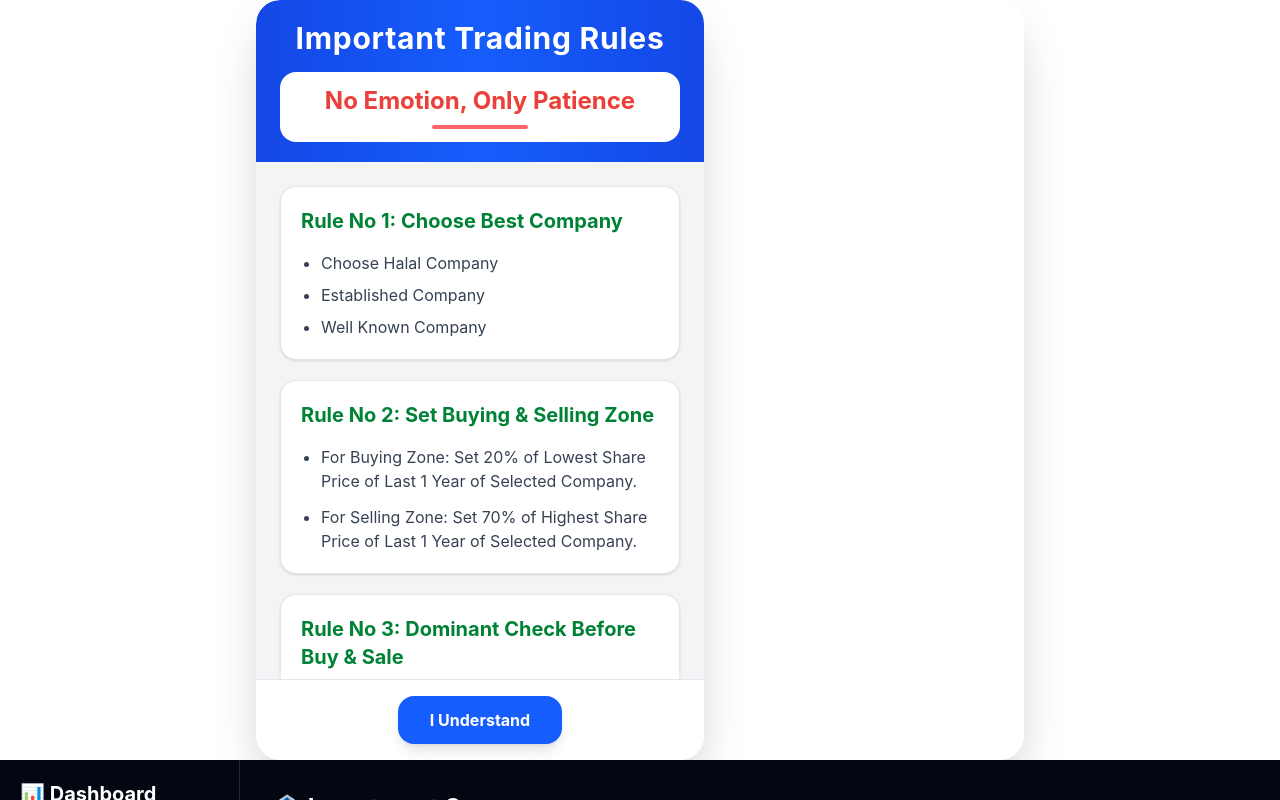
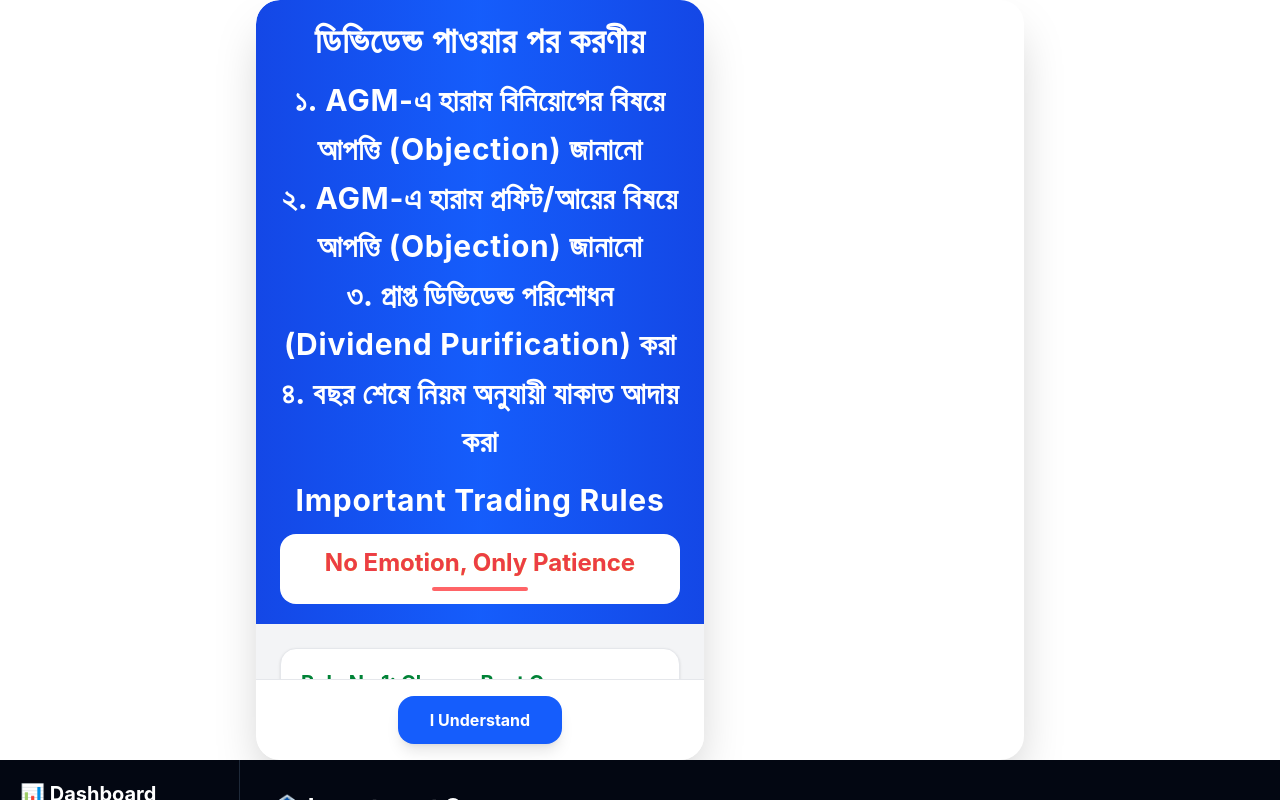
Before and after one commit to Mizan510/Stock-Market, a React app in the folder frontend/: page /dashboard in a window 1280 px wide. Shown: the top 800 px of the page. Built offline with nearby package versions, Linux system fonts and the light colour scheme; no server answers; sample sign-in values are in the browser's storage; the HTML template or start-up script is replaced by a standard one.

Commit message:
Update RulesPopup with new headings and content

```diff
--- a/frontend/src/components/RulesPopup.jsx
+++ b/frontend/src/components/RulesPopup.jsx
@@ -5,9 +5,20 @@ const RulesPopup = ({ onClose }) => {
 <div className="w-full max-w-3xl max-h-[95vh] bg-white rounded-3xl shadow-2xl overflow-hidden overflow-x-hidden flex flex-col mx-auto">
       <div className="w-full max-w-md max-h-[95vh] bg-white rounded-3xl shadow-2xl overflow-hidden flex flex-col">
         <div className="bg-linear-to-r from-blue-700 via-blue-600 to-blue-700 px-4 sm:px-6 py-4 sm:py-5">
-          <h2 className="text-xl sm:text-2xl md:text-3xl font-bold text-center text-white tracking-wide">
-            Important Trading Rules
-          </h2>
+        <h1 className="text-2xl sm:text-3xl md:text-4xl font-bold text-center text-white tracking-wide mb-4">
+  ডিভিডেন্ড পাওয়ার পর করণীয়
+</h1>
+
+<h2 className="text-xl sm:text-2xl md:text-3xl font-bold text-center text-white tracking-wide leading-relaxed">
+  ১. AGM-এ হারাম বিনিয়োগের বিষয়ে আপত্তি (Objection) জানানো <br />
+  ২. AGM-এ হারাম প্রফিট/আয়ের বিষয়ে আপত্তি (Objection) জানানো <br />
+  ৩. প্রাপ্ত ডিভিডেন্ড পরিশোধন (Dividend Purification) করা <br />
+  ৪. বছর শেষে নিয়ম অনুযায়ী যাকাত আদায় করা
+</h2>
+
+<h2 className="text-xl sm:text-2xl md:text-3xl font-bold text-center text-white tracking-wide mt-4">
+  Important Trading Rules
+</h2>
 
           <div className="mt-4 bg-white border border-white/20 rounded-2xl py-3 px-4 backdrop-blur-md">
             <style>
```
